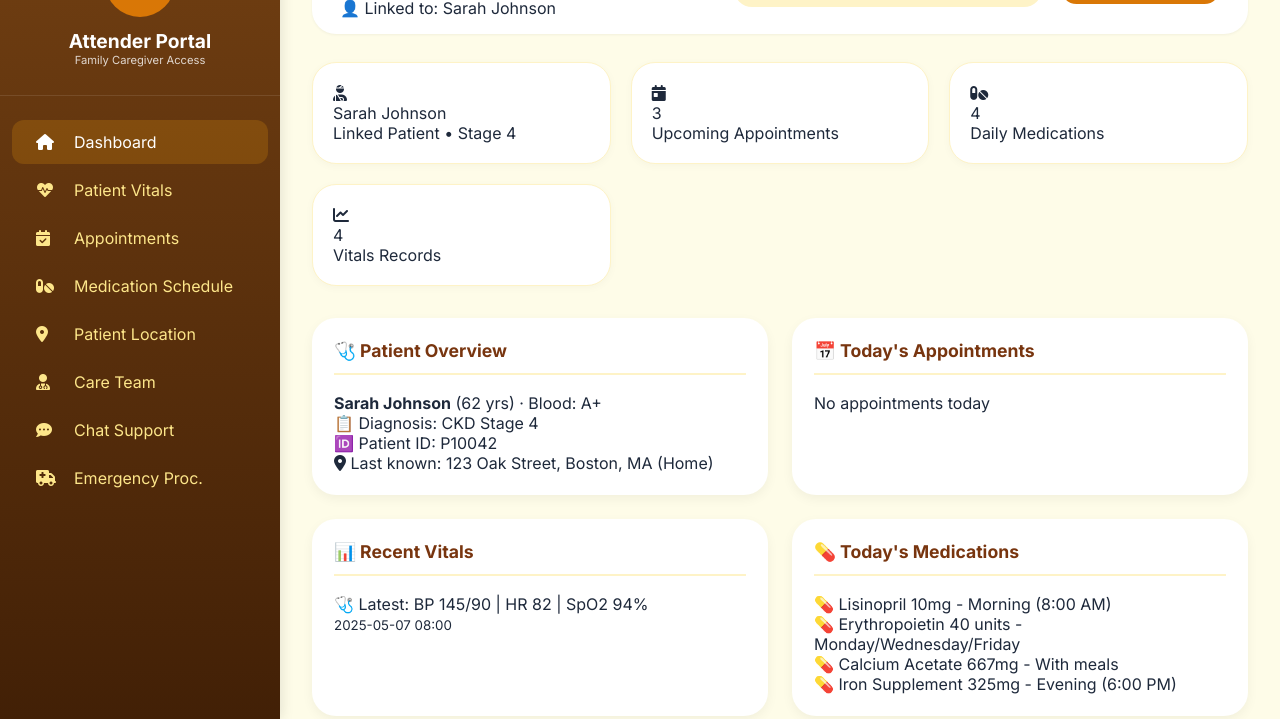
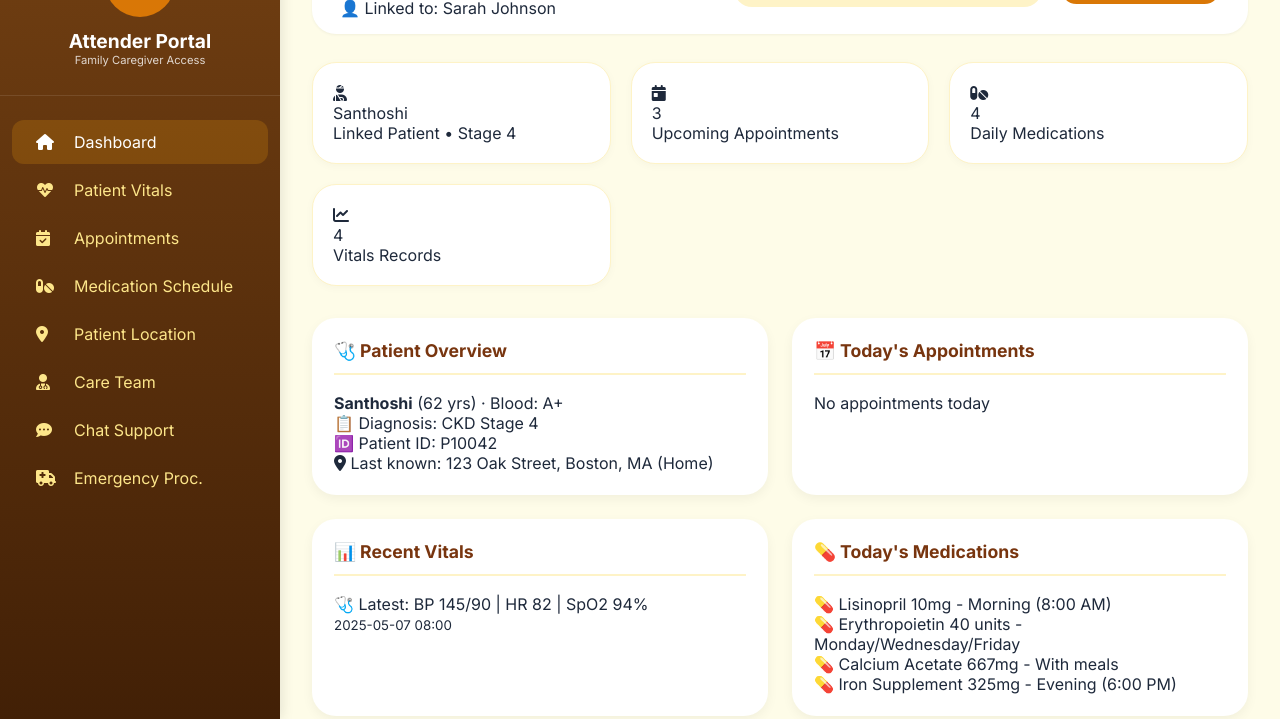
Before and after one commit to NAVINA-R/EARTHQUAKE-AWARE-STABILIZED-DIALYSIS-SYSTEM-PLATFORM, a plain HTML site: page dashboards/attender-dashboard.html in a window 1280 px wide. Shown: the part 81-800 px from the top of the page. Drawn offline with Linux system fonts and the light colour scheme.

```diff
--- a/dashboards/attender-dashboard.html
+++ b/dashboards/attender-dashboard.html
@@ -250,7 +250,7 @@
   // ---------- MOCK PATIENT DATA (linked patient) ----------
   let linkedPatient = {
     id: "P10042",
-    name: "Sarah Johnson",
+    name: "Santhoshi",
     age: 62,
     bloodGroup: "A+",
     diagnosis: "CKD Stage 4",
@@ -279,10 +279,10 @@
   ];
 
   let careTeam = [
-    { role: "Nephrologist", name: "Dr. Sarah Chen", phone: "+1 (555) 123-4567", email: "sarah.chen@esds.com" },
-    { role: "Nurse Coordinator", name: "Maria Lopez RN", phone: "+1 (555) 234-5678", email: "maria.lopez@esds.com" },
-    { role: "Dialysis Technician", name: "James Wilson", phone: "+1 (555) 345-6789", email: "james.w@esds.com" },
-    { role: "Social Worker", name: "Lisa Brown", phone: "+1 (555) 456-7890", email: "lisa.brown@esds.com" }
+    { role: "Nephrologist", name: "Dr. Saranya", phone: "+1 (555) 123-4567", email: "saranya@esds.com" },
+    { role: "Nurse Coordinator", name: "Maria N", phone: "+1 (555) 234-5678", email: "maria.lopez@esds.com" },
+    { role: "Dialysis Technician", name: "Raja", phone: "+1 (555) 345-6789", email: "rajjj.w@esds.com" },
+    { role: "Social Worker", name: "Nisha", phone: "+1 (555) 456-7890", email: "nisha.brown@esds.com" }
   ];
 
   let notifications = [
@@ -291,7 +291,7 @@
   ];
 
   let chatMessages = [
-    { sender: "Nurse", message: "Hi! Sarah's vitals look stable today. Let us know if you have concerns.", time: "10:30 AM" },
+    { sender: "Nurse", message: "Hi! Santhoshi's vitals look stable today. Let us know if you have concerns.", time: "10:30 AM" },
     { sender: "Attender", message: "Thank you. She's feeling a bit tired, anything to watch?", time: "10:45 AM" },
     { sender: "Nurse", message: "Ensure hydration and rest. Report any shortness of breath.", time: "10:50 AM" }
   ];
```
